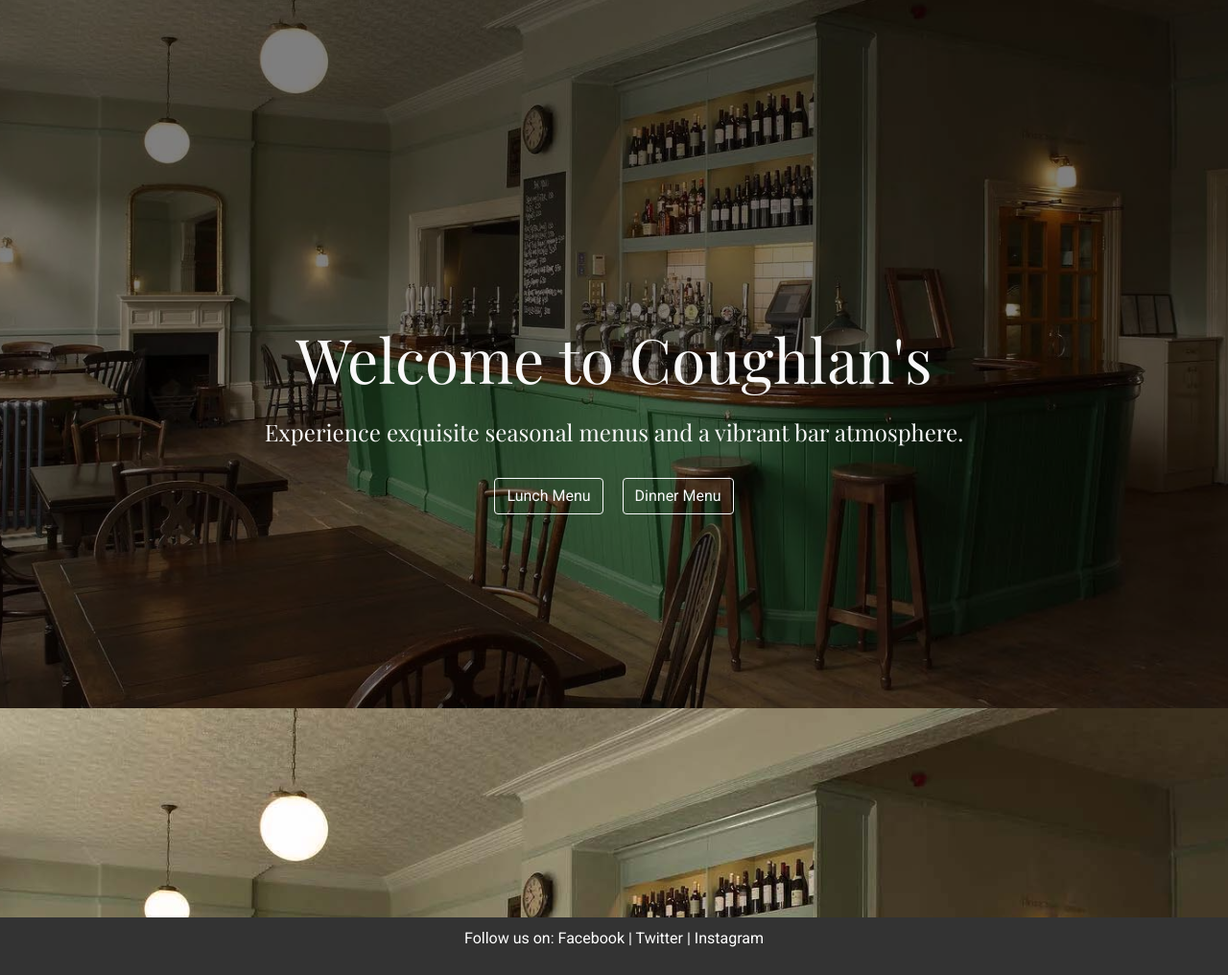
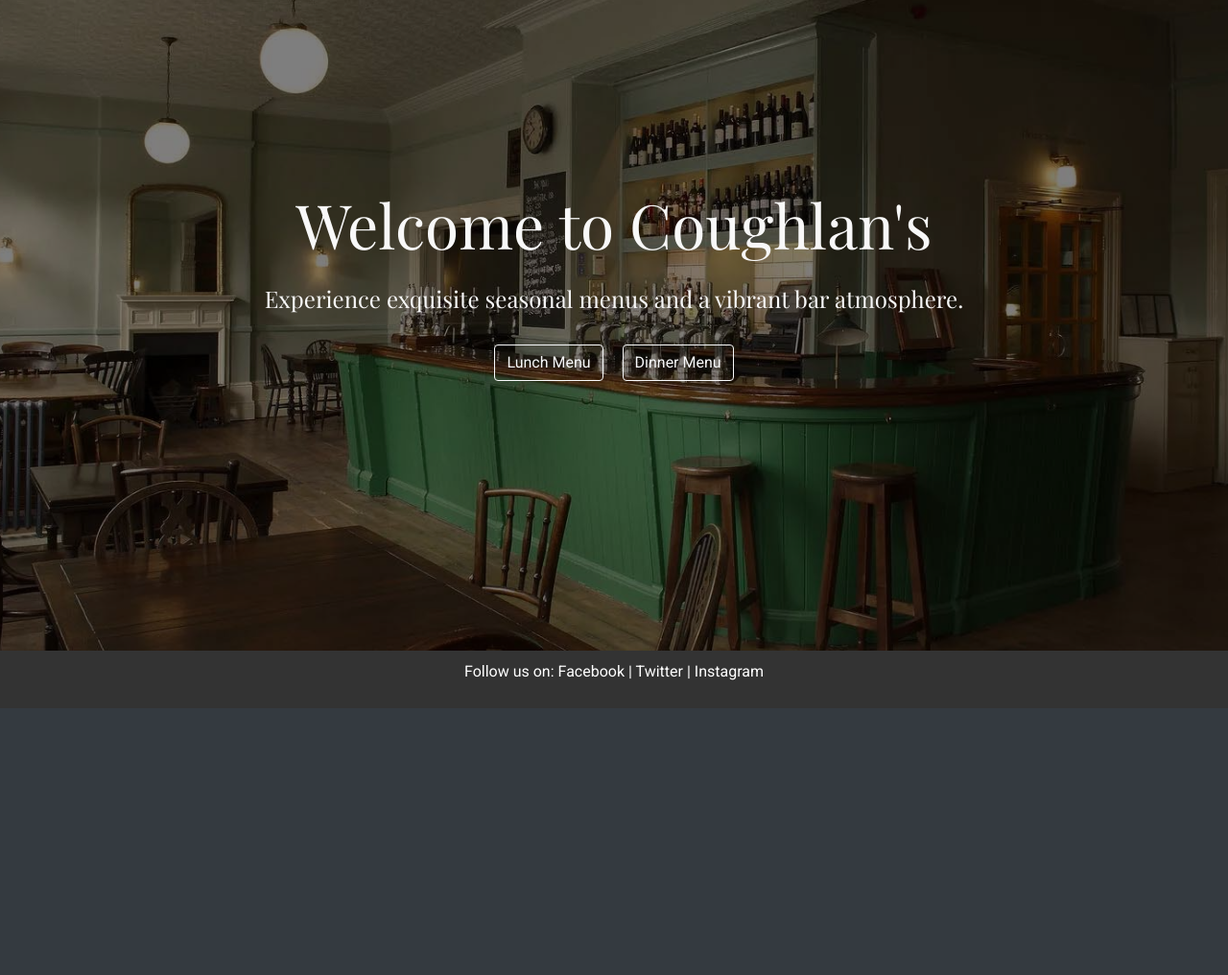
Before and after one commit to p-coughlan/coughlans_restaurant, a Django app: page / in a window 1280 px wide. Shown: the part 62-1078 px from the top of the page at 96% size. After the commit the page ends 800 px from the top, so only its background shows below. Run offline with Django 4.2, Linux system fonts and the light colour scheme; data that the repository does not hold is empty; some libraries are stand-ins or nearby versions.

Commit message:
Refactor home page hero section styling; adjust height and layout for improved visibility and spacing of review ticker.

```diff
--- a/bookings/templates/bookings/home.html
+++ b/bookings/templates/bookings/home.html
@@ -6,15 +6,16 @@
 <style>
   /* Hero section styling specifically for the home page */
   .hero {
-      position: relative;
-      height: 100vh; /* full viewport height */
+    position: relative; /* Ensure it's in the normal flow */
+    min-height: 50vh;   /* Use a minimum height rather than a fixed height */
     display: flex;
     flex-direction: column;
-      justify-content: center;
+    justify-content: flex-start;
     align-items: center;
     text-align: center;
     color: #f8f8f8; /* Off-white text */
-      padding: 0 20px;
+    padding-top: 20vh; /* Push content down 20% of viewport height */
+    margin-bottom: 20px; /* Ensure a gap below the hero section */
 }
   .hero h1 {
       font-family: 'Playfair Display', serif;
@@ -25,6 +26,13 @@
       font-family: 'Playfair Display', serif;
       font-size: 1.5rem;
       margin-bottom: 30px;
+  }
+
+  /* Create a gap before the review ticker so it’s visible immediately */
+  .review-ticker-wrapper {
+      margin-top: 20px; /* Adjust gap as needed */
+      position: relative; /* Ensure it stays in normal flow */
+      z-index: 1;         /* Lower than the hero if needed */
   }
 </style>
 {% endblock %}
@@ -41,6 +49,8 @@
   </div>
 </section>
 
-<!-- Review ticker at the bottom -->
+<!-- Review Ticker Wrapper -->
+<div class="review-ticker-wrapper">
   {% include "reviews/review_ticker.html" with reviews=approved_reviews %}
+</div>
 {% endblock %}
```
Lines whose indentation alone changed are shown as unchanged.
